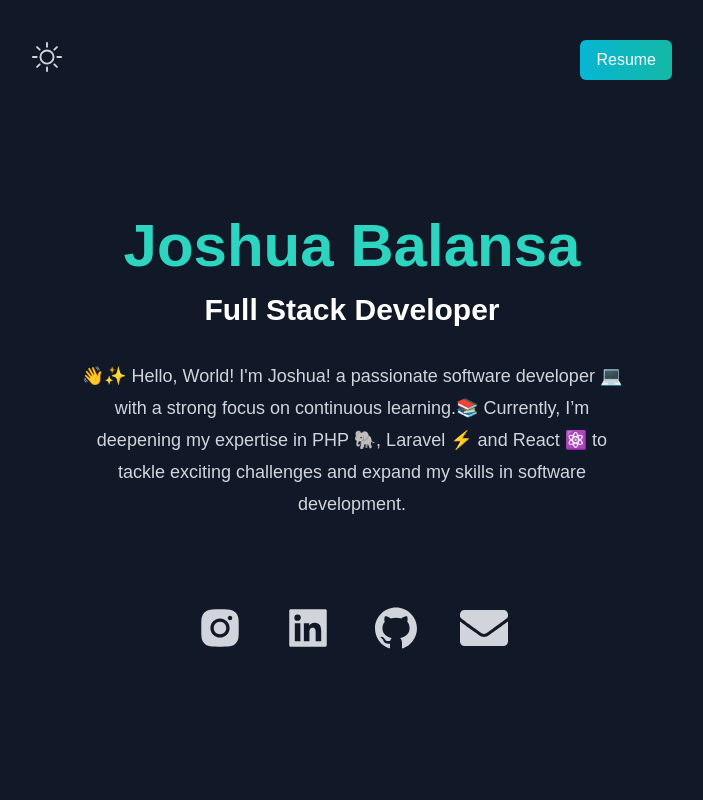
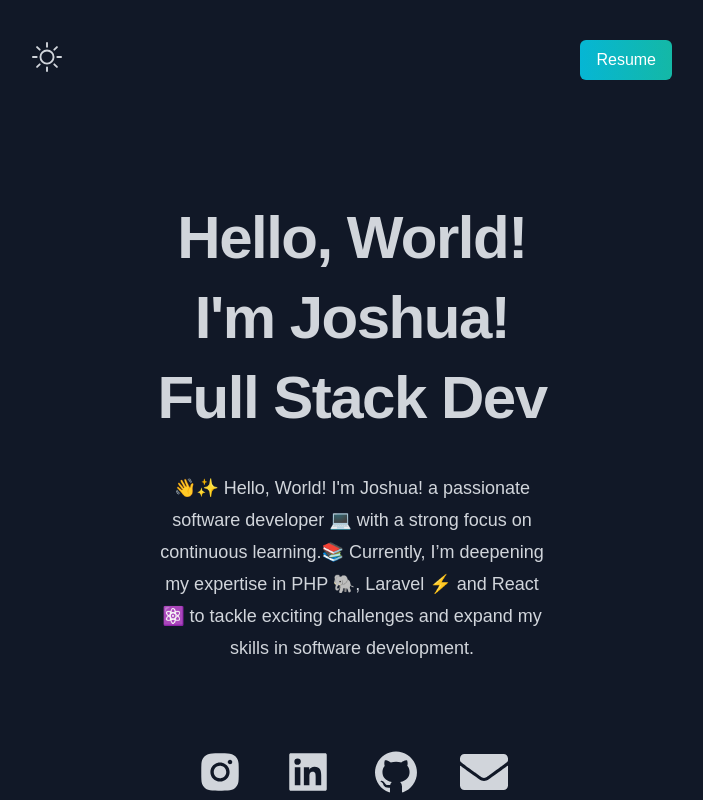
Before and after one commit to joshuabalansa/nextjs-portfolio, a Next.js app: page / in a window 1280 px wide. Shown: the top 800 px of the page, without its empty margins (288-991 px from the left). Built offline with nearby package versions, Linux system fonts and the light colour scheme.

Commit message:
add: animation

```diff
--- /dev/null
+++ b/app/components/Hello.tsx
@@ -0,0 +1,47 @@
+import React, { useState } from 'react'
+import { useTrail, a } from '@react-spring/web'
+
+const Trail: React.FC<{ open: boolean }> = ({ open, children }) => {
+  const items = React.Children.toArray(children)
+  const trail = useTrail(items.length, {
+    config: { mass: 5, tension: 2000, friction: 200 },
+    opacity: open ? 1 : 0,
+    x: open ? 0 : 20,
+    height: open ? 110 : 0,
+    from: { opacity: 0, x: 20, height: 0 },
+  })
+
+  return (
+    <div>
+      {trail.map(({ height, ...style }, index) => (
+        <a.div key={index} className="relative w-full h-20 text-black dark:text-gray-300 text-4xl sm:text-6xl font-extrabold tracking-tight overflow-hidden" style={style}>
+          <a.div className="overflow-hidden" style={{ height }}>
+            {items[index]}
+          </a.div>
+        </a.div>
+      ))}
+    </div>
+  )
+}
+
+export default function App() {
+  const [open, set] = useState(true)
+
+  return (
+    <div className="flex items-center justify-center px-5 sm:px-10 md:px-20 " onClick={() => set(state => !state)}>
+      <div className="text-center w-full max-w-3xl mx-auto">
+        {/* Text Animation for title */}
+        <Trail open={open}>
+          <span>Hello, World!</span>
+          <span>I'm Joshua!</span>
+          <span>Full Stack Dev</span>
+        </Trail>
+
+        {/* Paragraph outside the animation */}
+        <p className="text-sm sm:text-base md:text-lg py-6 leading-6 md:leading-8 mx-auto text-gray-700 dark:text-gray-300 max-w-full sm:max-w-xl">
+          👋✨ Hello, World! I'm Joshua! a passionate software developer 💻 with a strong focus on continuous learning.📚 Currently, I’m deepening my expertise in PHP 🐘, Laravel ⚡ and React ⚛️ to tackle exciting challenges and expand my skills in software development.
+        </p>
+      </div>
+    </div>
+  )
+}
--- a/app/components/MainSection.tsx
+++ b/app/components/MainSection.tsx
@@ -4,6 +4,7 @@ import { AiFillInstagram, AiFillLinkedin, AiFillGithub } from "react-icons/ai";
 import { FaEnvelope } from "react-icons/fa";
 import { BsSun, BsMoon } from "react-icons/bs";
 import { motion } from "framer-motion";
+import Hello from './Hello'
 
 const MainSection = ({ name, title, description }) => {
   const [theme, setTheme] = useState("dark");
@@ -78,30 +79,23 @@ const MainSection = ({ name, title, description }) => {
       </nav>
 
       <div className="text-center p-5 md:p-10">
-        <motion.h2
+        {/* <motion.h2
           className="text-3xl sm:text-4xl md:text-5xl lg:text-6xl py-2 text-teal-600 font-bold dark:text-teal-400"
           variants={sectionVariants}
           initial="hidden"
           animate="visible"
         >
           {name}
-        </motion.h2>
-        <motion.h3
-          className="text-xl sm:text-2xl md:text-3xl py-2 font-bold dark:text-white"
-          variants={sectionVariants}
-          initial="hidden"
-          animate="visible"
-        >
-          {title}
-        </motion.h3>
-        <motion.p
+        </motion.h2> */}
+        <Hello />
+        {/* <motion.p
           className="text-sm sm:text-base md:text-lg py-6 leading-6 md:leading-8 max-w-4xl mx-auto dark:text-gray-300"
           variants={sectionVariants}
           initial="hidden"
           animate="visible"
         >
           {description}
-        </motion.p>
+        </motion.p> */}
       </div>
 
       <motion.div
--- a/app/page.js
+++ b/app/page.js
@@ -1,11 +1,13 @@
 "use client";
 
 import { TechStack, Projects, MainSection, Footer } from "./components";
+
 
 export default function Home() {
   return (
     <div>
       <main className="bg-white px-10 md:px-20 lg:px-40 dark:bg-gray-900 dark:text-white">
+
         <MainSection
           name="Joshua Balansa"
           title="Full Stack Developer"
--- a/package.json
+++ b/package.json
@@ -9,6 +9,7 @@
     "lint": "next lint"
   },
   "dependencies": {
+    "@react-spring/web": "^9.7.5",
     "motion": "^11.15.0",
     "next": "15.0.3",
     "react": "^19.0.0-rc-66855b96-20241106",
```
Also changed, not shown: app/hello.css (added, +28 -0 lines), 1 other file (tests, documents, lock files or other folders).
